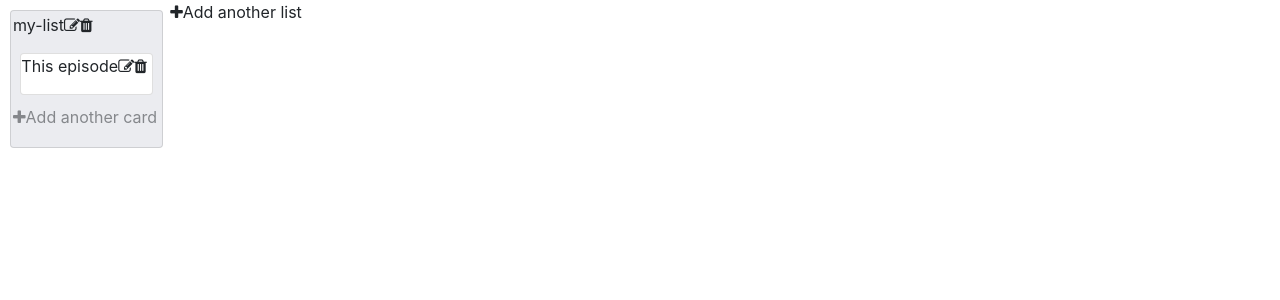
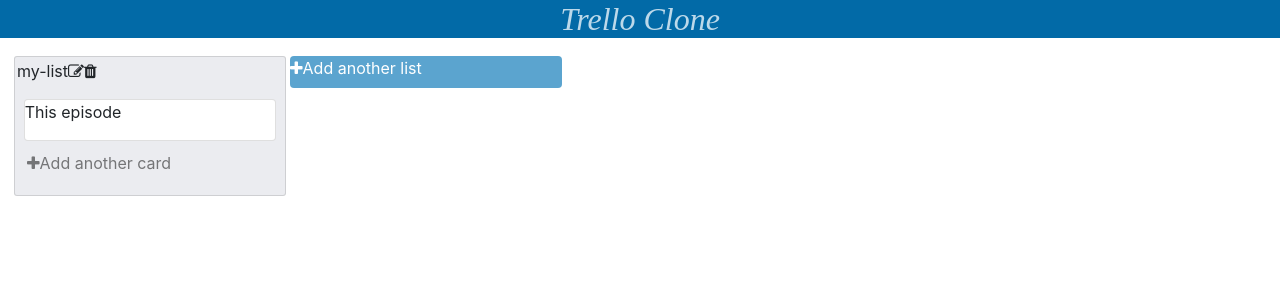
Before and after one commit to Sethuram52001/TrelloClone, a React (Create React App) app: page / in a window 1280 px wide. Shown: the top 300 px of the page. Built offline with nearby package versions, Linux system fonts and the light colour scheme.

Commit message:
Add files via upload

```diff
--- a/src/App.css
+++ b/src/App.css
@@ -1 +1,26 @@
-/*should we*/
+.hide {
+    display: none;
+}
+
+.editButton {
+    display: inline-block;
+    height: auto;
+}
+
+.editButton:hover  .hide  {
+    display: inline-block;
+    cursor: pointer;
+    float: right;
+}
+
+/*.renderForm {
+    display: flex;
+    align-items: center;
+    cursor: pointer;
+    border-radius: 3px;
+    height: 36px;
+    margin-left: 8px;
+    width: 300px;
+    padding-left: 10px;
+    padding-right: 10px;
+}*/
--- a/src/App.js
+++ b/src/App.js
@@ -9,6 +9,9 @@
   render() {
     return (
       <div>
+        <div style={{ backgroundColor: "#026aa7", color: "#bcd9ea", fontFamily: "cursive", textAlign: "center"}}> {/*#055a8c 	#026aa7 -apple-system cursive -apple-system,BlinkMacSystemFont,Segoe UI,Roboto,Noto Sans,Ubuntu,Droid Sans,Helvetica Neue,sans-serif*/}
+          <h2><em>Trello Clone</em></h2>
+        </div>
         <Board></Board>
       </div>
      );
--- a/src/components/AddButton.js
+++ b/src/components/AddButton.js
@@ -60,7 +60,7 @@
         const buttonTitle = list ? "Add list" : "Add card";
 
         return (
-            <div>
+            <div className="renderForm">
                 <div className="card" style={{ width: "80%" }}>
                     <TextArea placeholder={placeHolder} autoFocus onBlur={this.closeForm} onChange={this.handleChange} value={this.state.text}></TextArea>
                 </div>
@@ -77,10 +77,12 @@
     ToAddCard = () => {
         const { list } = this.props;
         const buttonType = list ? "Add another list" : "Add another card";
+        const buttonColor = list ? "#5ba4cf" : "transparent";
+        const buttonTextColor = list ? "white" : "black";
         const buttonTextOpacity = list ? 1 : 0.5;
 
         return (
-            <div style={{opacity: buttonTextOpacity, cursor: "pointer"}} onClick={this.openForm}>
+            <div style={{opacity: buttonTextOpacity, cursor: "pointer", color: buttonTextColor, backgroundColor: buttonColor, width: "272px", height: "32px", borderRadius: "4px", margin: "10px"}} onClick={this.openForm}>
                 <p><i className="fa fa-plus" aria-hidden="true"></i>{buttonType}</p>
             </div>
         )
--- a/src/components/Board.js
+++ b/src/components/Board.js
@@ -33,7 +33,7 @@
                     if (list) {
                         const listCards = list.cards.map(cardId => cards[cardId]);
                         return (
-                            <div style={{maxWidth: "300px"}}>
+                            <div style={{ width: "272px", margin: "0 4px"}}>
                                 <TodoList
                                     listID={list.id}
                                     key={list.id}
--- a/src/components/TodoCard.js
+++ b/src/components/TodoCard.js
@@ -67,11 +67,13 @@
             <Draggable draggableId={String(id)} index={index}>
                 {(provided) => (
                 <div {...provided.draggableProps} {...provided.dragHandleProps} ref={provided.innerRef}>
-                    <div className="card">
-                    <p>
+                    <div className="card" >
+                    <p className="editButton">
                         {text}
-                        <i className="fa fa-pencil-square-o" onMouseDown={this.handleEdit}></i>
-                        <i onMouseDown={this.handleDelete} className="fa fa-trash" aria-hidden="true"></i>
+                        <span className="hide">
+                            <i className="fa fa-pencil-square-o" onMouseDown={this.handleEdit}></i>
+                            <i onMouseDown={this.handleDelete} className="fa fa-trash" aria-hidden="true" style={{paddingRight: "2px"}}></i>
+                        </span>
                     </p>
                     </div>
                 </div>
--- a/src/components/TodoList.js
+++ b/src/components/TodoList.js
@@ -71,7 +71,7 @@
                     <div {...provided.draggableProps} {...provided.dragHandleProps} ref={provided.innerRef}>
                         <Droppable droppableId={String(listID)} type="card">
                         {(provided) => (
-                        <div className="card" style={{backgroundColor: "#ebecf0", width: "90%", margin: "10px", marginTop: "10", padding: "2px"}}>{/*  style={{width: "30%", background: "#ebecf0", margin: "10px", marginTop: "10", padding: "2px"}}*/}
+                        <div className="card" style={{backgroundColor: "#ebecf0", width: "100%", margin: "10px", marginTop: "10", padding: "2px", borderRadius: "3px", maxHeight: "100%", boxSizing: "border-box"}}>
                         {this.state.editing ? (this.renderEditForm()) : (
                         <p>
                             {this.props.title}
@@ -81,7 +81,7 @@
                         )}
                         <div {...provided.droppableProps} ref={provided.innerRef}>
                         {cards.map((card, index) => (
-                            <div style={{width: "90%", margin: "0 auto 10px"}}>
+                            <div style={{width: "95%", margin: "0 auto 10px"}}>
                                 <TodoCard
                                     key={card.id}
                                     text={card.text}
```
